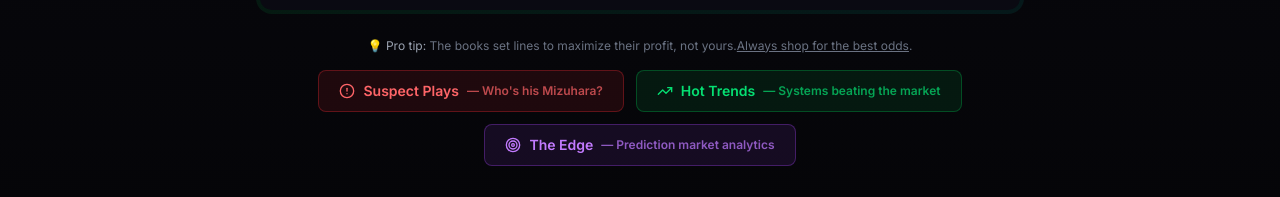
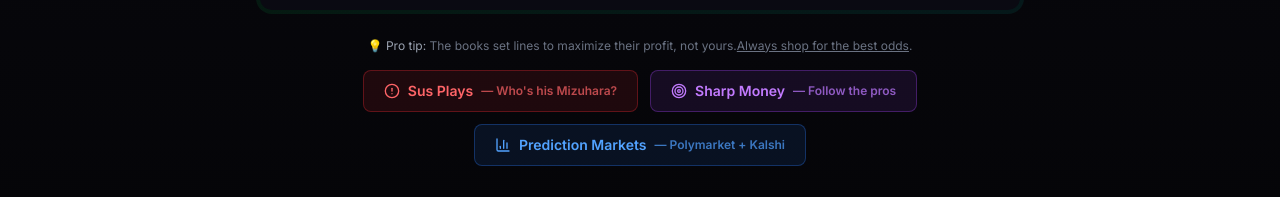
Before and after one commit to Rut304/Matchups, a Next.js app: page / in a window 1280 px wide. Shown: the part 755-952 px from the top of the page. Built offline with nearby package versions, Linux system fonts and the light colour scheme; no server answers; the database is empty.

Commit message:
Simplify tools section to reduce overlap
- Reduce Bettor Tools from 8 to 6 focused items
- Consolidate Sharp Money links to /edge
- Update secondary CTAs: Sus Plays, Sharp Money, Prediction Markets
- Remove redundant /live and /markets/edge links (consolidated to /edge and /markets)

```diff
--- a/src/app/page.tsx
+++ b/src/app/page.tsx
@@ -86,25 +86,25 @@
               <Link href="/lineshop" className="underline hover:text-gray-300">Always shop for the best odds</Link>.
             </p>
 
-            {/* Secondary CTAs with descriptions */}
+            {/* Secondary CTAs - Unique features */}
             <div className="flex flex-wrap justify-center gap-3">
               <Link href="/sus"
                     className="inline-flex items-center gap-2 px-5 py-2.5 rounded-lg font-semibold text-sm transition-all hover:scale-105 bg-red-500/10 border border-red-500/30 text-red-400 hover:bg-red-500/20">
                 <AlertCircle className="w-4 h-4" />
-                Suspect Plays
+                Sus Plays
                 <span className="text-xs text-red-400/70 hidden sm:inline">— Who&apos;s his Mizuhara?</span>
               </Link>
-              <Link href="/trends"
-                    className="inline-flex items-center gap-2 px-5 py-2.5 rounded-lg font-semibold text-sm transition-all hover:scale-105 bg-green-500/10 border border-green-500/30 text-green-400 hover:bg-green-500/20">
-                <TrendingUp className="w-4 h-4" />
-                Hot Trends
-                <span className="text-xs text-green-400/70 hidden sm:inline">— Systems beating the market</span>
-              </Link>
-              <Link href="/markets/edge"
+              <Link href="/edge"
                     className="inline-flex items-center gap-2 px-5 py-2.5 rounded-lg font-semibold text-sm transition-all hover:scale-105 bg-purple-500/10 border border-purple-500/30 text-purple-400 hover:bg-purple-500/20">
                 <Target className="w-4 h-4" />
-                The Edge
-                <span className="text-xs text-purple-400/70 hidden sm:inline">— Prediction market analytics</span>
+                Sharp Money
+                <span className="text-xs text-purple-400/70 hidden sm:inline">— Follow the pros</span>
+              </Link>
+              <Link href="/markets"
+                    className="inline-flex items-center gap-2 px-5 py-2.5 rounded-lg font-semibold text-sm transition-all hover:scale-105 bg-blue-500/10 border border-blue-500/30 text-blue-400 hover:bg-blue-500/20">
+                <BarChart3 className="w-4 h-4" />
+                Prediction Markets
+                <span className="text-xs text-blue-400/70 hidden sm:inline">— Polymarket + Kalshi</span>
               </Link>
             </div>
           </div>
@@ -207,14 +207,12 @@
               <h3 className="font-bold mb-4 text-white">Bettor Tools</h3>
               <div className="grid grid-cols-2 gap-2">
                 {[
-                  { label: '🔍 Line Shop', href: '/lineshop', desc: 'Compare odds' },
-                  { label: '💰 Sharp Money', href: '/markets/edge', desc: 'Follow the pros' },
-                  { label: '🎯 Player Props', href: '/props/correlations', desc: 'Prop analysis' },
-                  { label: '📉 Line Movement', href: '/live', desc: 'Track changes' },
+                  { label: '🎯 Sharp Money', href: '/edge', desc: 'Follow pro action' },
+                  { label: '🛒 Line Shop', href: '/lineshop', desc: 'Best odds' },
+                  { label: '📈 Trends', href: '/trends', desc: 'Hot systems' },
+                  { label: '🎲 Props', href: '/props/correlations', desc: 'Correlations' },
                   { label: '🏥 Injuries', href: '/injuries', desc: 'Impact reports' },
-                  { label: '🔥 Hot Trends', href: '/trends', desc: '7+ units profit' },
-                  { label: '🧾 Expert Fails', href: '/leaderboard', desc: 'Track records' },
-                  { label: '⚠️ Sus Plays', href: '/sus', desc: 'Questionable plays' },
+                  { label: '🧾 Experts', href: '/leaderboard', desc: 'Track records' },
                 ].map((link) => (
                   <Link key={link.href} href={link.href}
                         className="p-2.5 rounded-lg text-left transition-all hover:scale-105 hover:bg-white/10 bg-white/[0.03] group">
```
